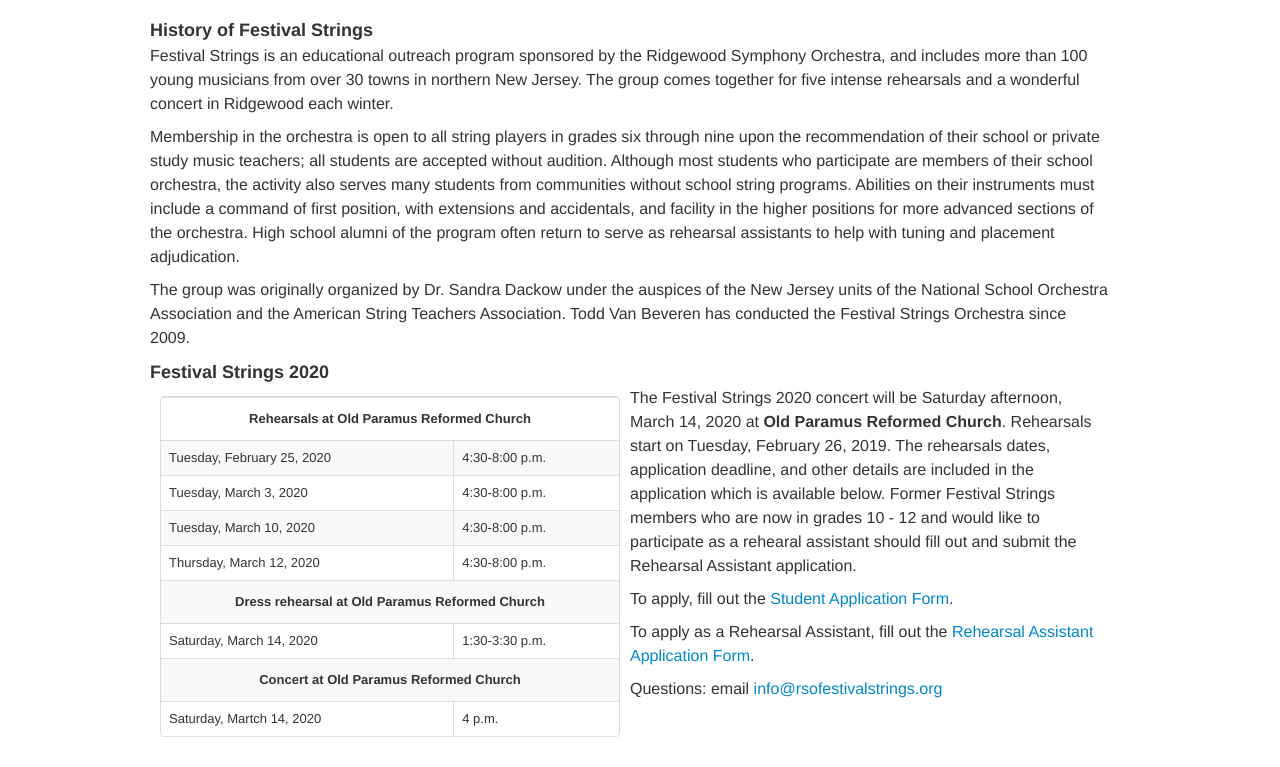
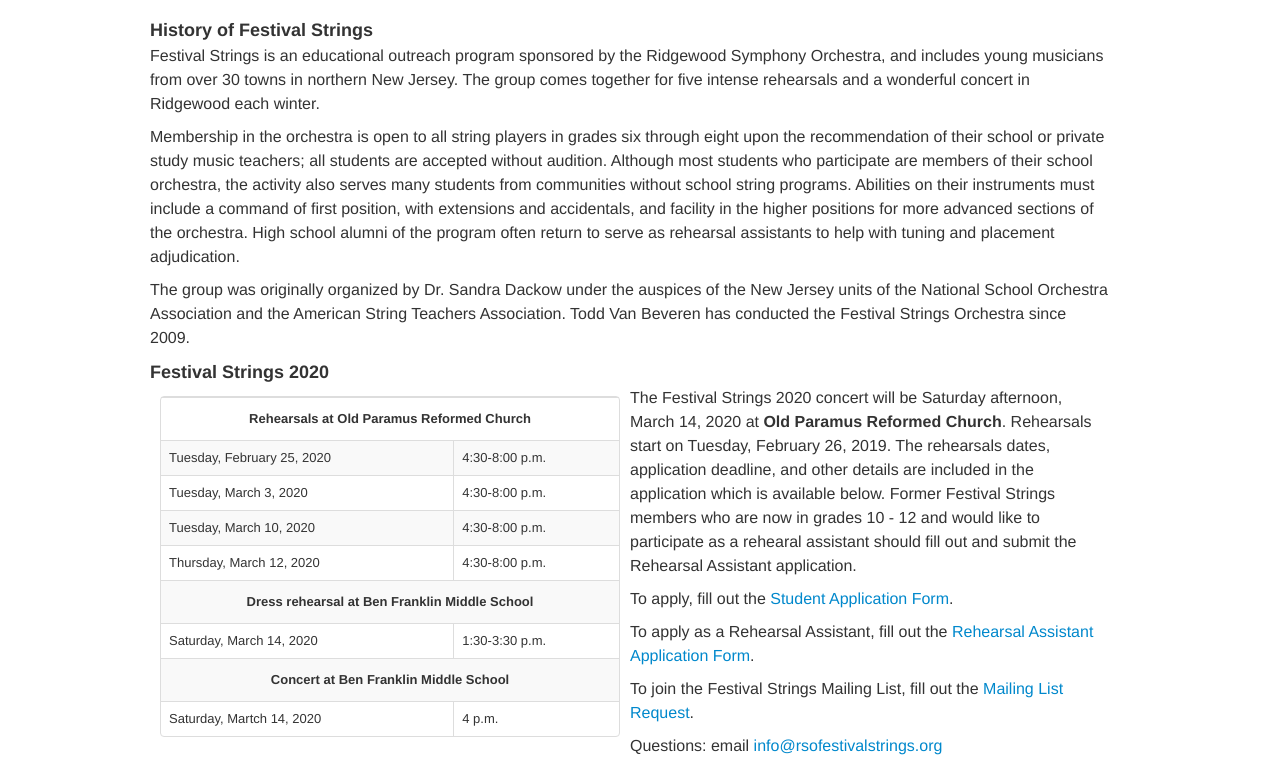
Before and after one commit to BertHartm/rsofestivalstrings, a plain HTML site: page index.html in a window 1280 px wide. Shown: the part 133-900 px from the top of the page. Drawn offline with nearby package versions, Linux system fonts and the light colour scheme.

Commit message:
Update index.html

```diff
--- a/index.html
+++ b/index.html
@@ -34,6 +34,7 @@
             <ul class="dropdown-menu">
               <li><a href="/2019 FS invite.pdf">2020 Student Forms</a></li>
               <li><a href="/2019 RA invite.pdf">2020 Rehersal Assistant Forms</a></li>
+              <li><a href="/Mailing list.pdf">Mailing List Forms</a></li>
             </ul>
           </li>
           <li><a href="http://ridgewoodsymphony.org">The Ridgewood Symphony Homepage</a></li>
@@ -50,8 +51,8 @@
       </div>
       <div class="row">
         <h3>History of Festival Strings</h3>
-        <p>Festival Strings is an educational outreach program sponsored by the Ridgewood Symphony Orchestra, and includes more than 100 young musicians from over 30 towns in northern New Jersey. The group comes together for five intense rehearsals and a wonderful concert in Ridgewood each winter.</p>
-        <p>Membership in the orchestra is open to all string players in grades six through nine upon the recommendation of their school or private study music teachers; all students are accepted without audition. Although most students who participate are members of their school orchestra, the activity also serves many students from communities without school string programs. Abilities on their instruments must include a command of first position, with extensions and accidentals, and facility in the higher positions for more advanced sections of the orchestra. High school alumni of the program often return to serve as rehearsal assistants to help with tuning and placement adjudication.</p>
+        <p>Festival Strings is an educational outreach program sponsored by the Ridgewood Symphony Orchestra, and includes young musicians from over 30 towns in northern New Jersey. The group comes together for five intense rehearsals and a wonderful concert in Ridgewood each winter.</p>
+        <p>Membership in the orchestra is open to all string players in grades six through eight upon the recommendation of their school or private study music teachers; all students are accepted without audition. Although most students who participate are members of their school orchestra, the activity also serves many students from communities without school string programs. Abilities on their instruments must include a command of first position, with extensions and accidentals, and facility in the higher positions for more advanced sections of the orchestra. High school alumni of the program often return to serve as rehearsal assistants to help with tuning and placement adjudication.</p>
         <p>The group was originally organized by Dr. Sandra Dackow under the auspices of the New Jersey units of the National School Orchestra Association and the American String Teachers Association. Todd Van Beveren has conducted the Festival Strings Orchestra since 2009.</p>
       </div>
       <div class="row">
@@ -66,9 +67,9 @@
             <tr><td>Tuesday, March 3, 2020</td><td>4:30-8:00 p.m.</td></tr>
             <tr><td>Tuesday, March 10, 2020</td><td>4:30-8:00 p.m.</td></tr>
             <tr><td>Thursday, March 12, 2020</td><td>4:30-8:00 p.m.</td></tr>
-            <tr><td colspan="2" class="title">Dress rehearsal at <strong>Old Paramus Reformed Church</strong></td></tr>
+            <tr><td colspan="2" class="title">Dress rehearsal at <strong>Ben Franklin Middle School</strong></td></tr>
             <tr><td>Saturday, March 14, 2020</td><td>1:30-3:30 p.m.</td></tr>
-            <tr><td colspan="2" class="title">Concert at <strong>Old Paramus Reformed Church</strong></td></tr>
+            <tr><td colspan="2" class="title">Concert at <strong>Ben Franklin Middle School</strong></td></tr>
             <tr><td>Saturday, Martch 14, 2020</td><td>4 p.m.</td></tr>
           </table>
         </div>
@@ -78,6 +79,8 @@
 
         <p>To apply as a Rehearsal Assistant, fill out the <a href="2020 RA invite.pdf">Rehearsal Assistant Application Form</a>.</p>
 
+        <p>To join the Festival Strings Mailing List, fill out the <a href="Mailing List.pdf">Mailing List Request</a>.</p>
+
         <p>Questions: email <a href="mailto:info@rsofestivalstrings.org">info@rsofestivalstrings.org</a></p>
       </div>
 
```
